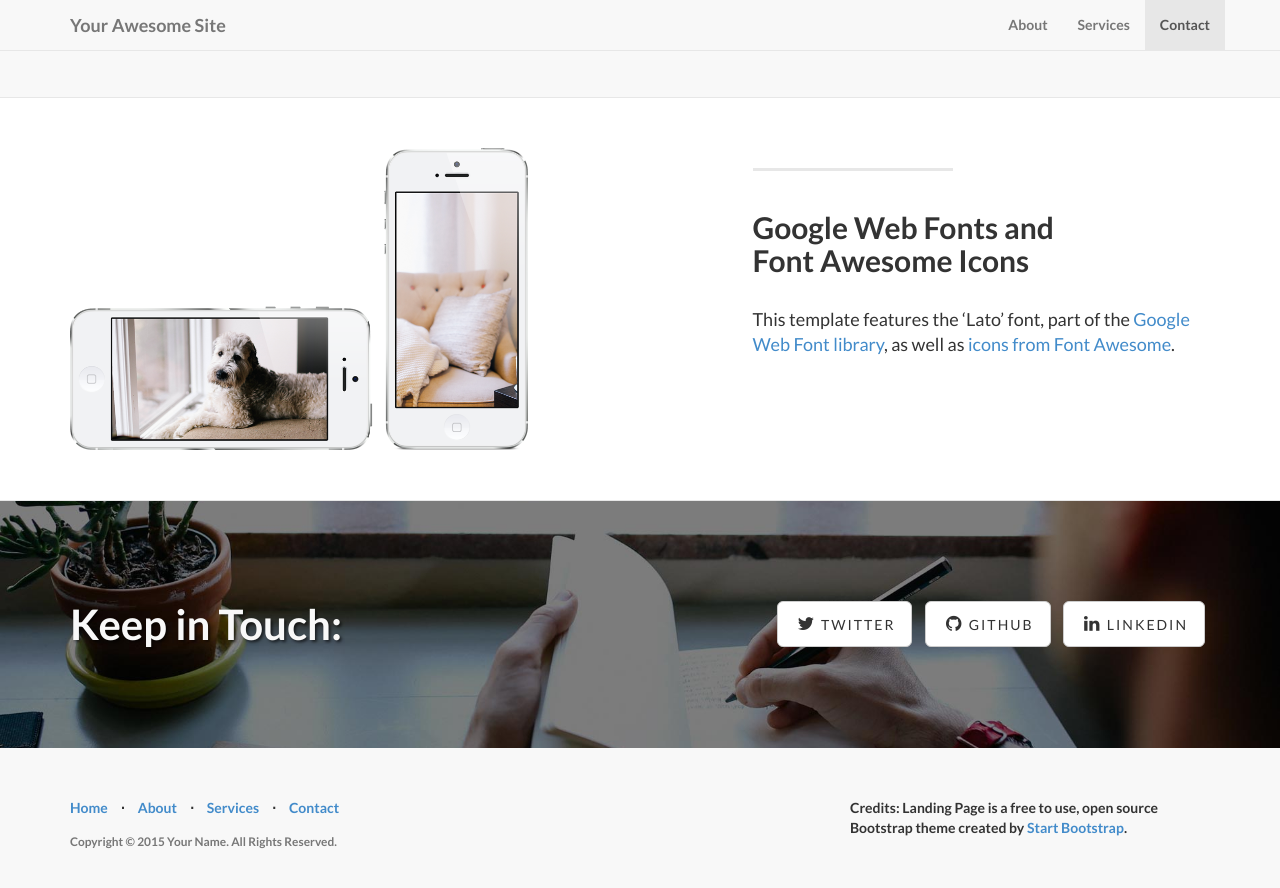
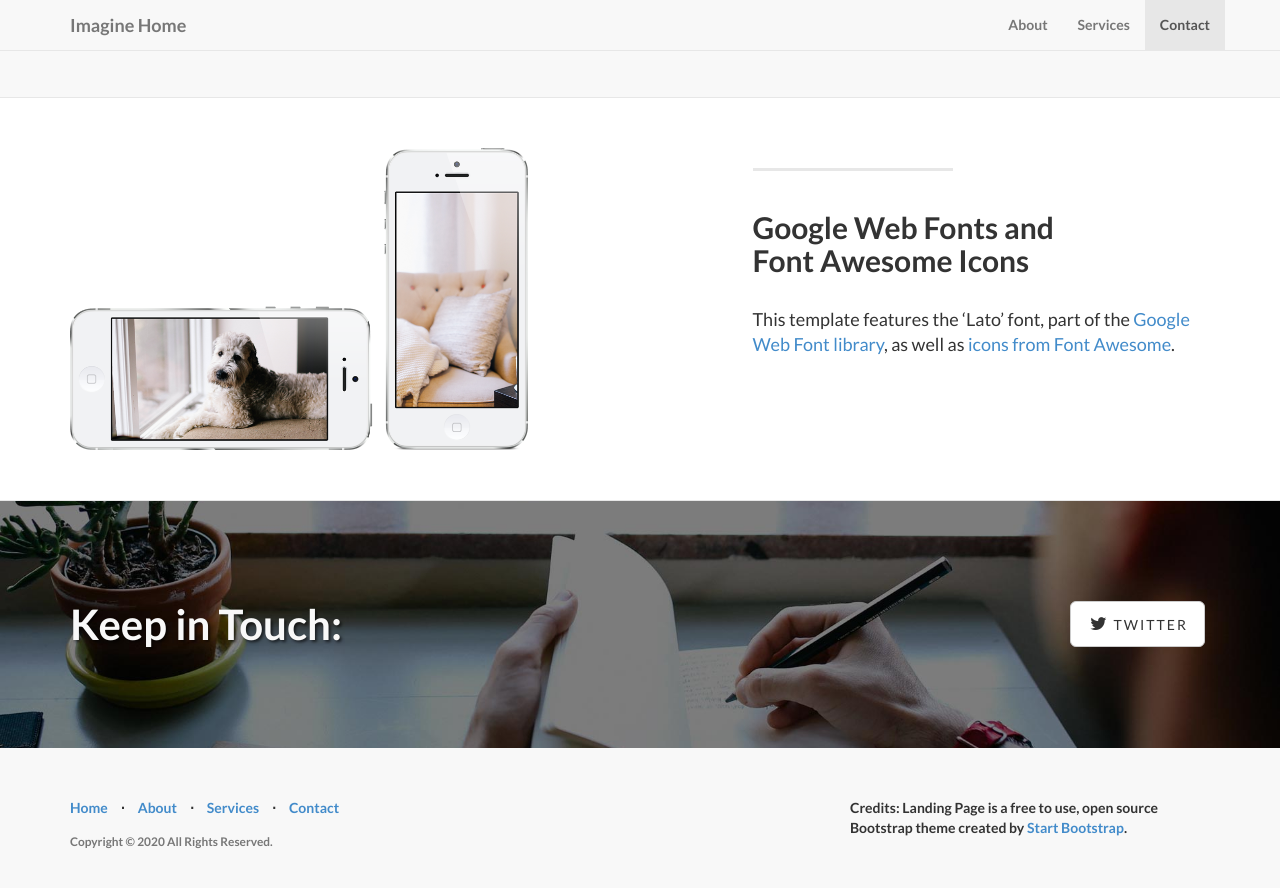
Before and after one commit to susnil/ImagineHome, a Jekyll site: the page built from index.html, in a window 1280 px wide and 900 px high, scrolled down 1902 px. Shown: the top 888 px of the window. Built offline with Jekyll 4.4.1, drawn with Linux system fonts in a browser that asks for light colours; nearby versions of some CDN libraries; library files that are not in the unit come from our copies.

Commit message:
change config

```diff
--- a/_config.yml
+++ b/_config.yml
@@ -2,15 +2,15 @@
 #      Main Configs       #
 # ----------------------- #
 
-url: http://yoursite.com
-title: Your Awesome Site
+url: https://susnil.github.io/ImagineHome/
+title: Imagine Home
 email: your-email@domain.com
 author: Your Name
 description: > # "Write an awesome description for your new site here.
   You can edit this line in _config.yml. It will appear in your document
   head meta (for Google search results) and in your feed.xml site
   description.
-copyright: 'Copyright &copy; 2015 Your Name. All Rights Reserved.'
+copyright: 'Copyright &copy; 2020 All Rights Reserved.'
 credits: 'Credits: Landing Page is a free to use, open source Bootstrap theme created by <a href="http://startbootstrap.com/">Start Bootstrap</a>.'
 
 # ----------------------- #
@@ -28,7 +28,3 @@ permalink: pretty
 social:
   - title: twitter
     url: https://twitter.com/SBootstrap
-  - title: github
-    url: https://github.com/IronSummitMedia/startbootstrap
-  - title: linkedin
-    url:
```
